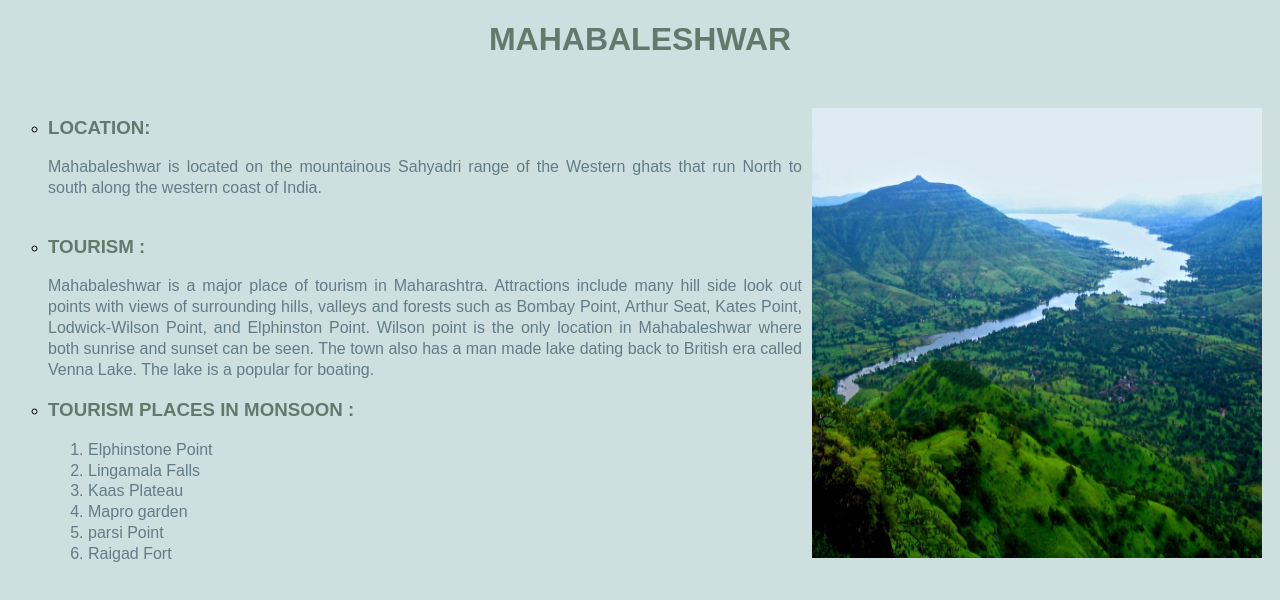
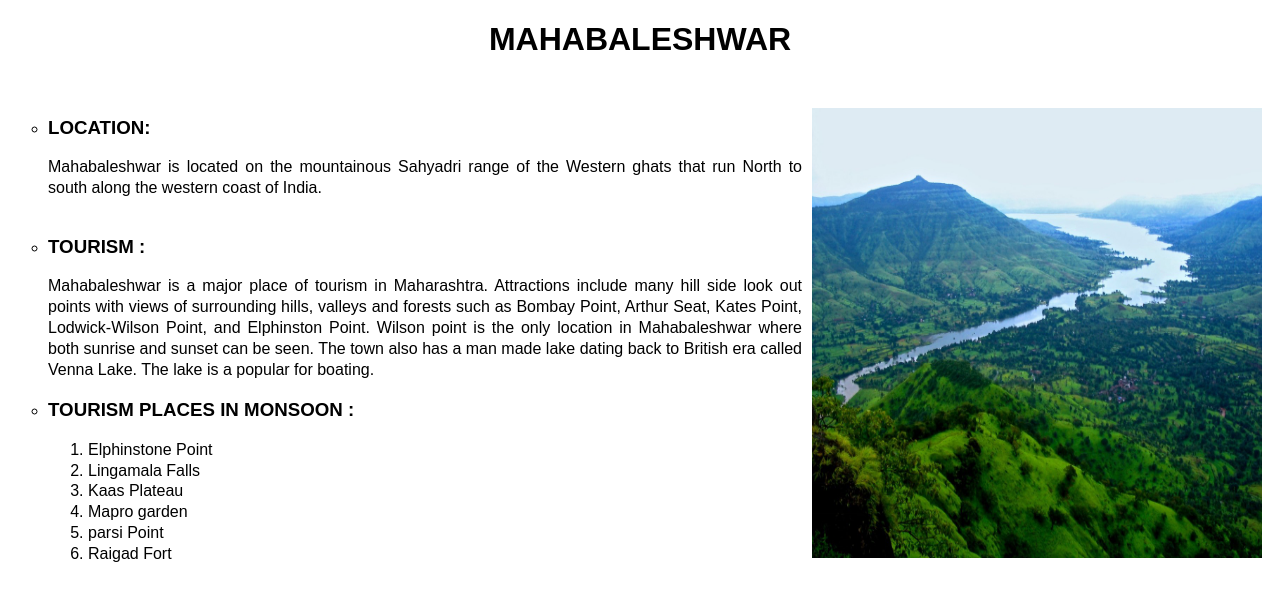
Before and after one commit to vikasswamiii/samplehtml, a plain HTML site: page index.html in a window 1280 px wide. Drawn offline with Linux system fonts and the light colour scheme.

Commit message:
Update index.html

```diff
--- a/index.html
+++ b/index.html
@@ -1,15 +1,15 @@
 <!DOCTYPE html>
 <head><title>tourist place</title></head>
-<body style="background-color:#cedfdf; font-family: arial">
-    <h1 style="text-align: center; font-weight:700; color:#66786c">MAHABALESHWAR</h1>
+<body style="background-color:maverick; font-family: arial">
+    <h1 style="text-align: center; font-weight:700; color:">MAHABALESHWAR</h1>
     <br>
     <img src ="tasveer.jpg" alt="Mahabaleshwar" height="450px" width="450px" style="float: right; margin: 10px;">
 
         <ul style="list-style: none; list-style-type:circle">
 
             <li>
-                <h3 style="color:#66786c"><b> LOCATION: </b></h3>
-                <div style="color: #627c87; line-height:1.3; text-align: justify;">
+                <h3 style="color:eucalyptus"><b> LOCATION: </b></h3>
+                <div style="color: tidal; line-height:1.3; text-align: justify;">
                 Mahabaleshwar is located on the mountainous Sahyadri range of the Western
                 ghats that run North to south along the western coast of India.</div>
             </li>
@@ -17,15 +17,15 @@
             <br>
 
             <li>
-                <h3 style="color:#66786c"><b> TOURISM :  </b></h3>
-                 <div style="color: #627c87; line-height:1.3; text-align:justify">
+                <h3 style="color:eucalyptus"><b> TOURISM :  </b></h3>
+                 <div style="color: tidal; line-height:1.3; text-align:justify">
                 Mahabaleshwar is a major place of tourism in Maharashtra. Attractions include many hill side look out points with views of surrounding hills, valleys and forests such as Bombay Point, Arthur Seat, Kates Point, Lodwick-Wilson Point, and Elphinston Point. Wilson point is the only location in Mahabaleshwar where both sunrise and sunset can be seen. The town also has a man made lake dating back to British era called Venna Lake. The lake is a popular for boating.
                 </div>
             </li>
 
             <li>
-                <h3 style="color:#66786c"><b> TOURISM PLACES IN MONSOON :  </b></h3>
-                <div style="color: #627c87; line-height:1.3; text-align:justify">
+                <h3 style="color:eucalyptus"><b> TOURISM PLACES IN MONSOON :  </b></h3>
+                <div style="color: tidal; line-height:1.3; text-align:justify">
                 <ol>
                     <li>Elphinstone Point</li>
                     <li>Lingamala Falls</li>
```
